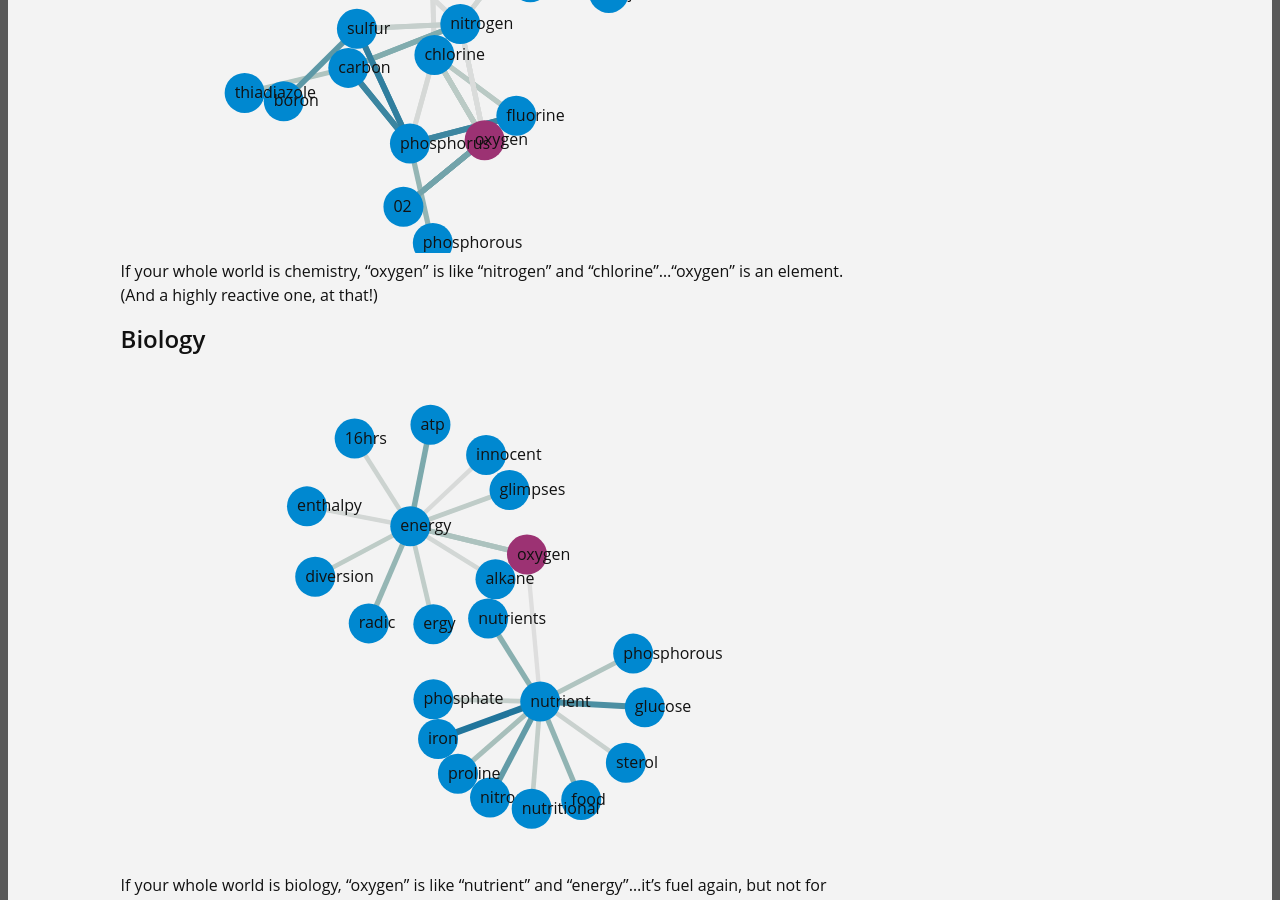
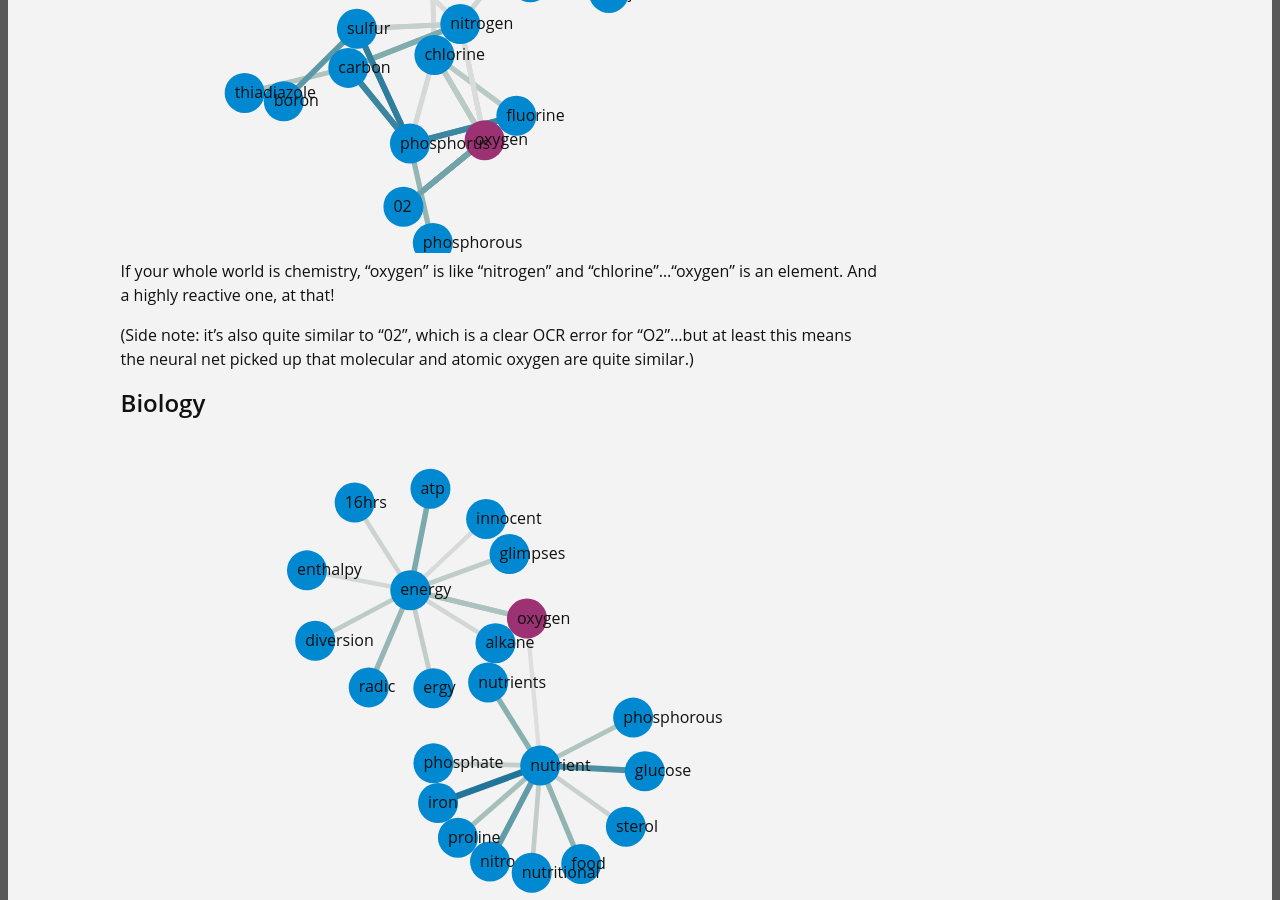
Before and after one commit to MITLibraries/ml2s, a Jekyll site: the page built from _posts/2017-07-06-six-ways-of-looking-at-oxygen.md, in a window 1280 px wide and 900 px high, scrolled down 1598 px. Built offline with Jekyll 4.4.1, drawn with Linux system fonts in a browser that asks for light colours; nearby versions of some CDN libraries; our own code applies the rules of GitHub Pages for plain Markdown files.

Commit message:
clarify ocr thing

```diff
--- a/_posts/2017-07-06-six-ways-of-looking-at-oxygen.md
+++ b/_posts/2017-07-06-six-ways-of-looking-at-oxygen.md
@@ -36,7 +36,9 @@ So I asked the corpus, ingesting other departments' theses and probing the area
   {% include d3_word_net.html svg_id='svg_chemistry' datafile=datafile %}
 </script>
 
-If your whole world is chemistry, "oxygen" is like "nitrogen" and "chlorine"..."oxygen" is an element. (And a highly reactive one, at that!)
+If your whole world is chemistry, "oxygen" is like "nitrogen" and "chlorine"..."oxygen" is an element. And a highly reactive one, at that!
+
+(Side note: it's also quite similar to "02", which is a clear OCR error for "O2"...but at least this means the neural net picked up that molecular and atomic oxygen are quite similar.)
 
 ## Biology
 
```
